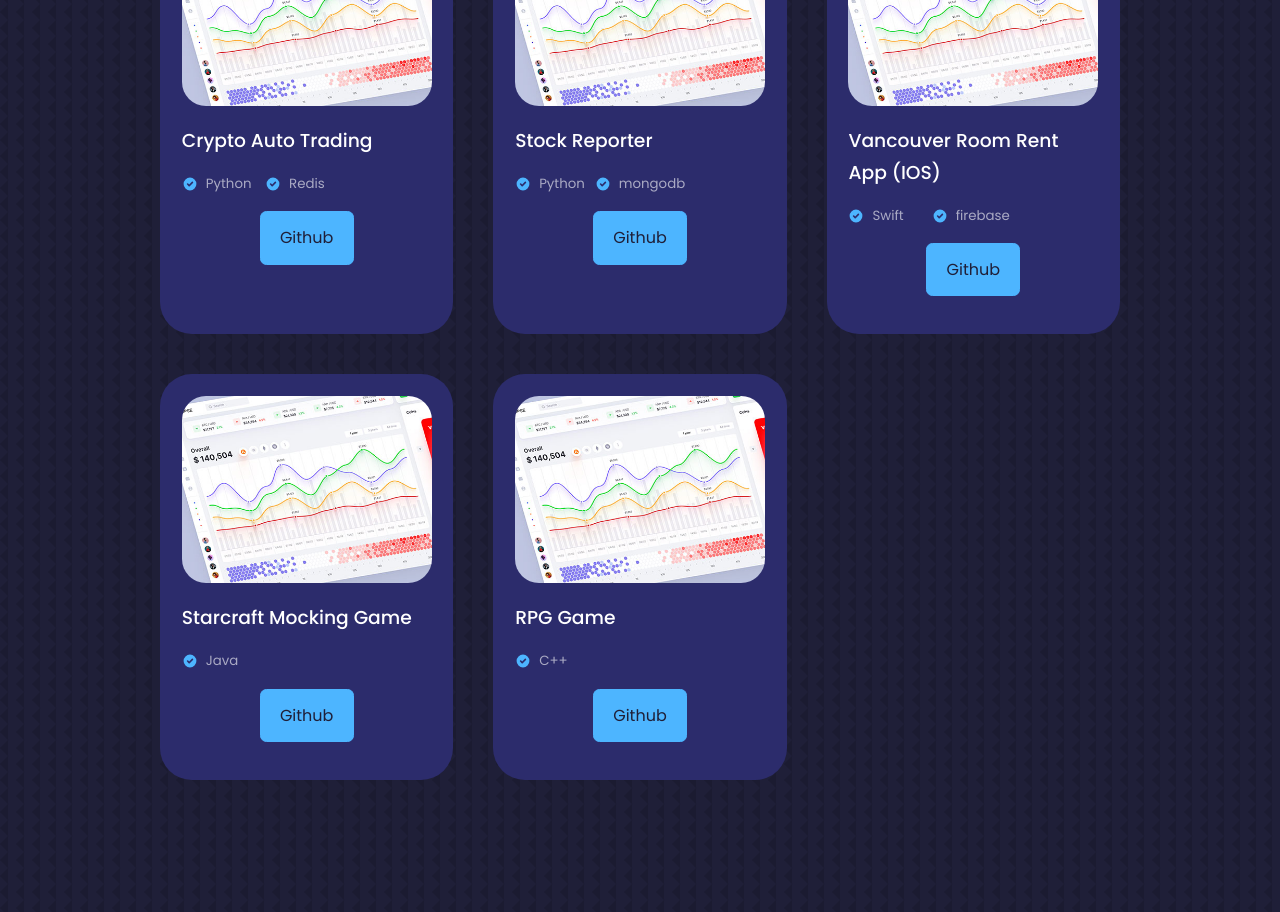
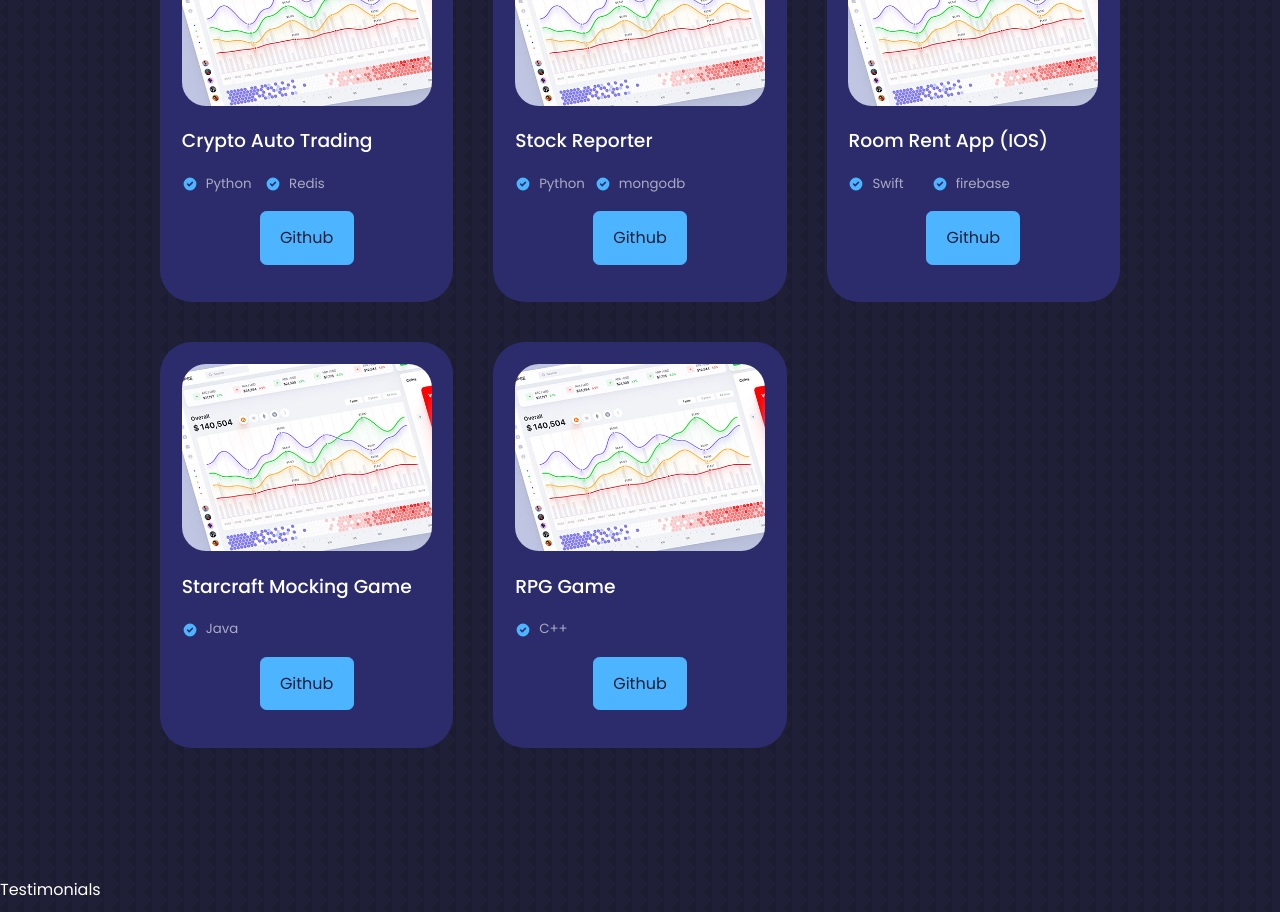
Before and after one commit to skwon2345/my_portfolio, a React (Create React App) app: page / in a window 1280 px wide. Shown: the part 3740-4652 px from the top of the page. Built offline with nearby package versions, Linux system fonts and the light colour scheme.

Commit message:
small change in Porfolio

```diff
--- a/src/components/portfolio/Portfolio.js
+++ b/src/components/portfolio/Portfolio.js
@@ -27,7 +27,7 @@ const data = [
   {
     id: 3,
     image: IMG1,
-    title: 'Vancouver Room Rent App (IOS)',
+    title: 'Room Rent App (IOS)',
     github: "https://github.com",
     stacks: ["Swift", "firebase"]
   },
```
